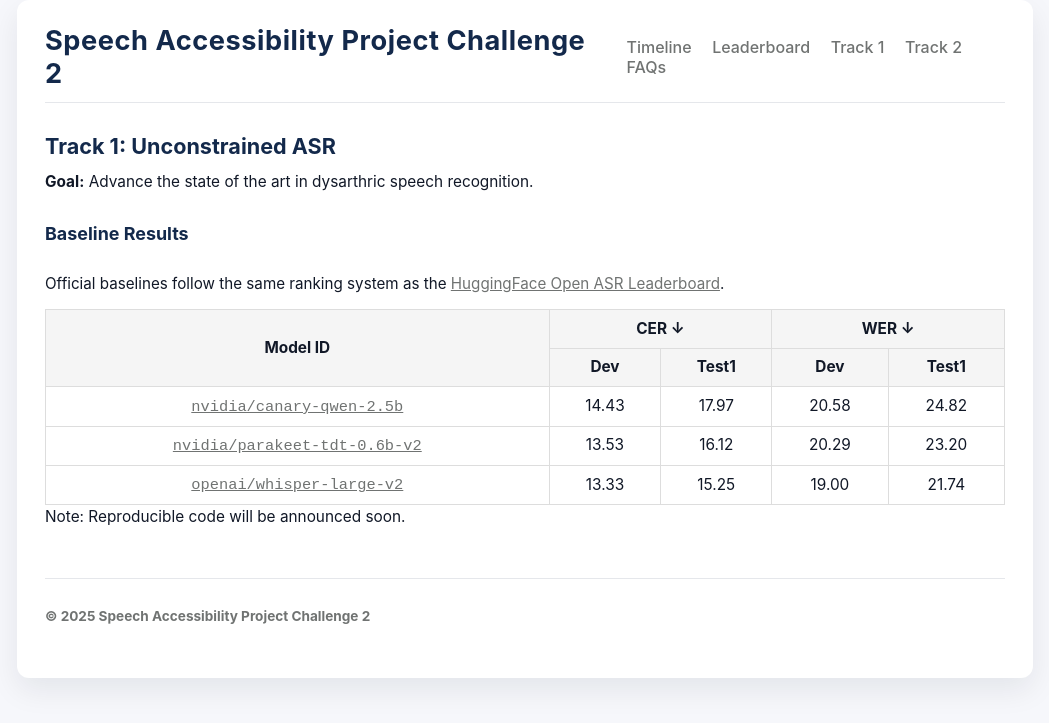
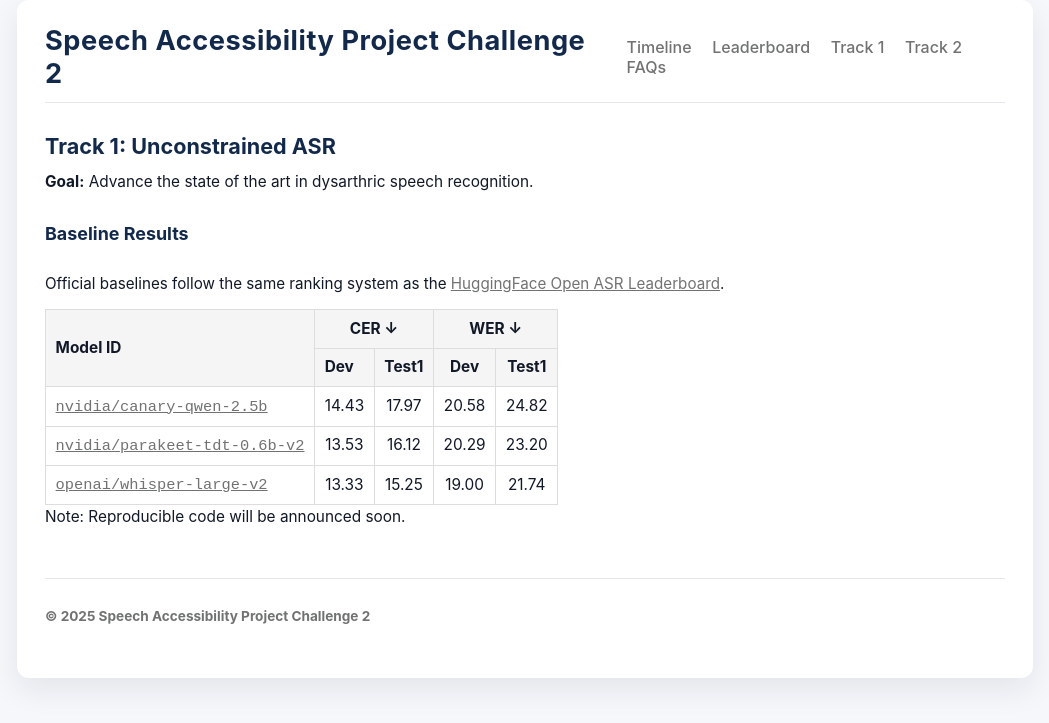
Before and after one commit to xiuwenz2/SAPC2-website, a Jekyll site: the page built from pages/track1.md, in a window 1280 px wide. Shown: the top 723 px of the page, without its empty margins (115-1164 px from the left). Built offline with Jekyll 4.4.1, drawn with Linux system fonts in a browser that asks for light colours.

Commit message:
Update style.css

```diff
--- a/assets/css/style.css
+++ b/assets/css/style.css
@@ -157,7 +157,7 @@ a {
 }
 
 .baseline-table {
-  width: 100%;        /* fills the container, shrinks/grows with it */
+  /* width: 100%;        /* fills the container, shrinks/grows with it */ */
   max-width: 100%;
   border-collapse: collapse;
   table-layout: auto; /* columns adapt to content */
@@ -170,6 +170,13 @@ a {
   text-align: center;
 }
 
+.baseline-table th:first-child,
+.baseline-table td:first-child {
+  /* width: 15%;           /* tweak this % until it looks right */ */
+  white-space: nowrap;  /* prevents the model id from wrapping */
+  text-align: left;
+}
+
 .baseline-table thead {
   background: #f5f5f5;
   font-weight: 600;
```
